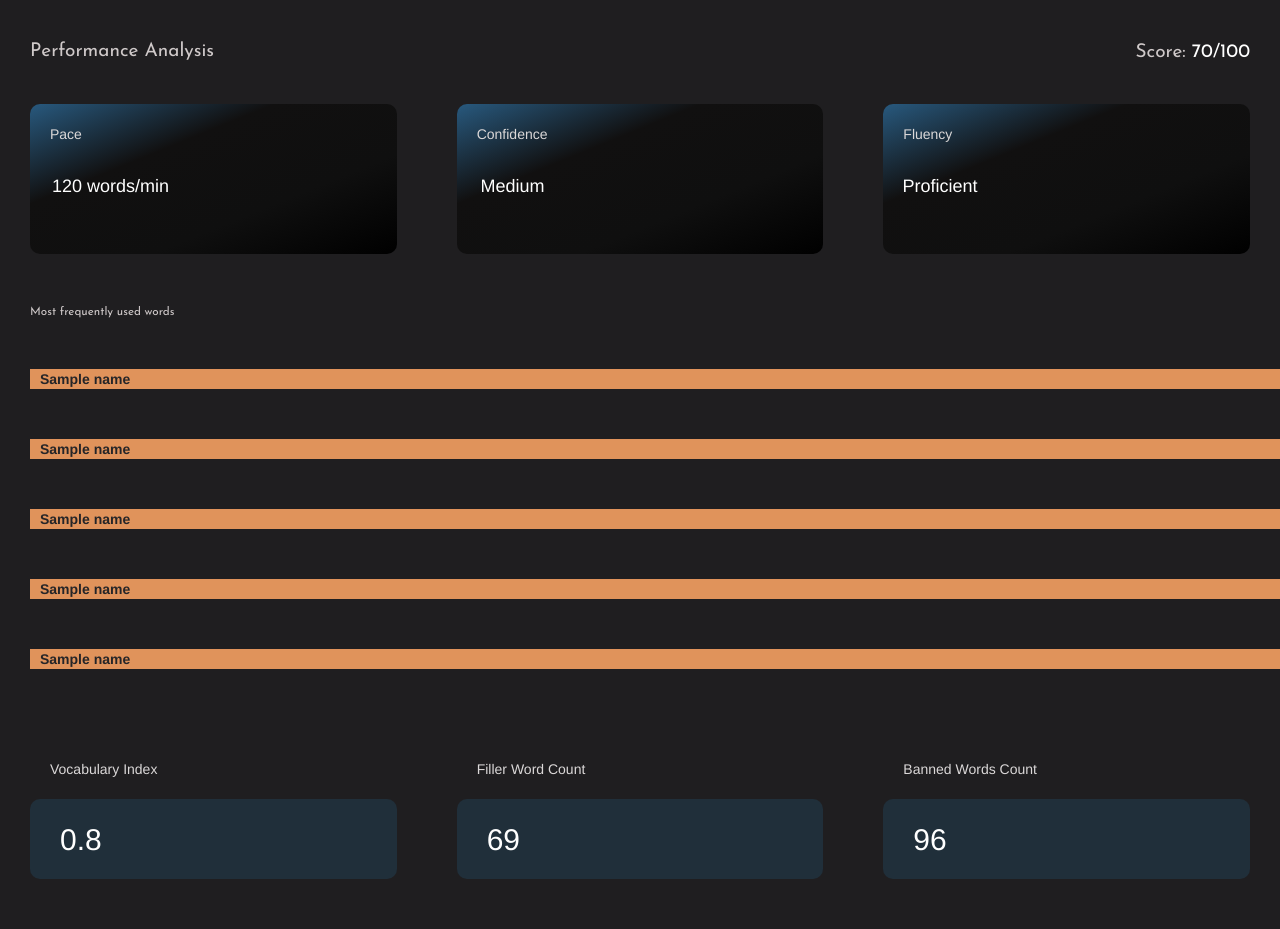
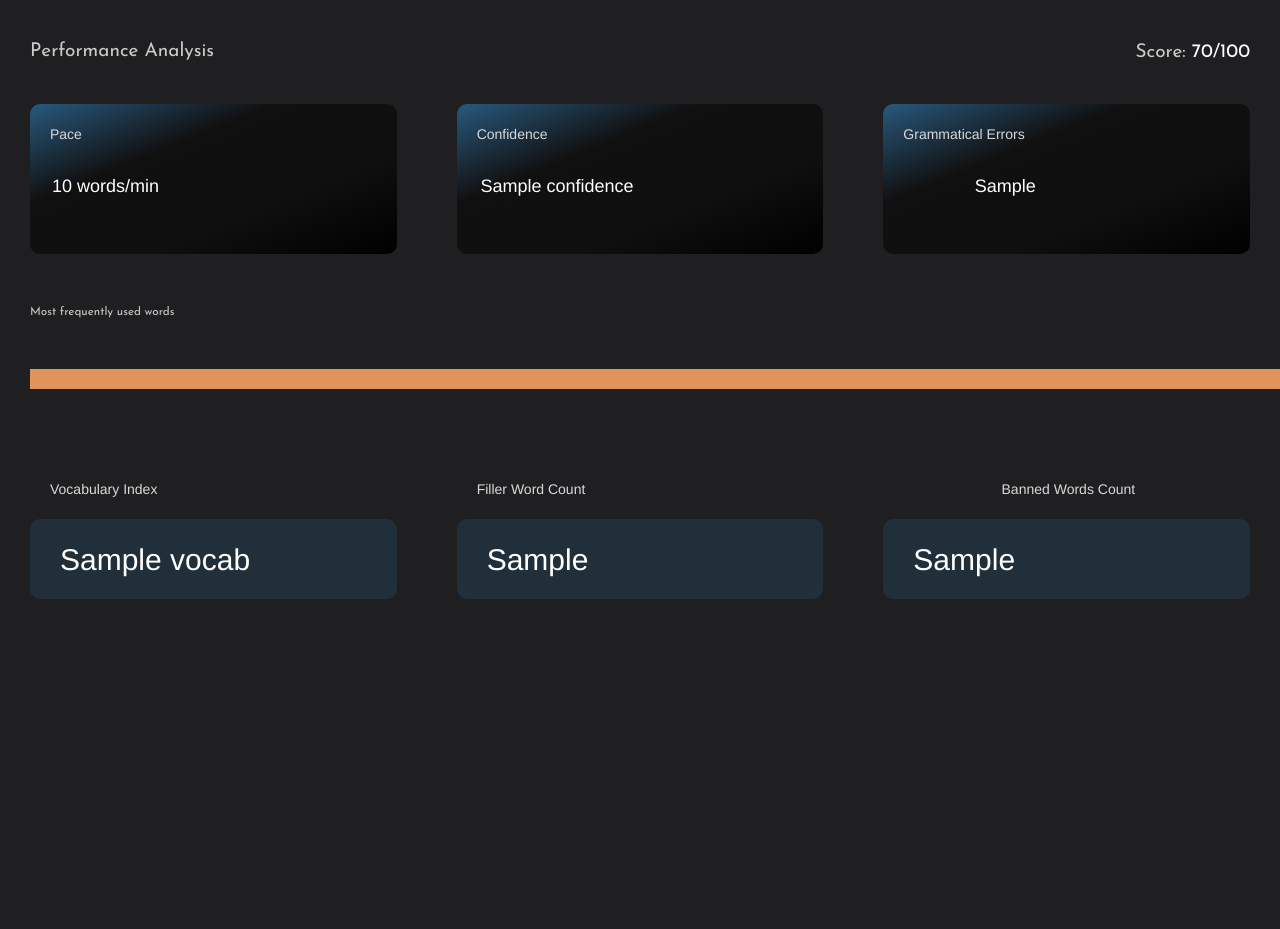
Before and after one commit to shrutixyz/gravitaction, a Flask app: template templates/analyse/analyse_results.html in a window 1280 px wide. Shown: the part 52-981 px from the top of the page. After the commit the page ends 651 px from the top, so only its background shows below. Run offline with Flask 2, Linux system fonts and the light colour scheme; the template is opened without the code that fills it: most values are stand-ins (such as "Sample title", 1, 10 or a date in 2020); parts of the project's set-up code (start-up, migrations or seed data) failed here and were passed over; some libraries are stand-ins or nearby versions.

Commit message:
add data to results page

```diff
--- a/analyse.py
+++ b/analyse.py
@@ -53,14 +53,13 @@ def pace(text, time):
     words = split_words(text)
     total_words = len(words)
 
-    limit = (total_words // time) * 60
+    limit = (total_words / time) * 60
 
     return limit
 
 
 def tone(text):
     pass
-
 
 def preprocess(text):
     #set stop words
@@ -111,7 +110,7 @@ def get_common_words(text):
                 vocab.append(word)
 
     numerator = len(vocab)
-
+    print(vocab)
     temp = split_words(text)
 
 
@@ -175,6 +174,9 @@ def most_frequently_words(text):
     ans = sorted(a.items(), key=lambda item: item[1])
     ans = ans[::-1]
 
+    if len(ans) > 5:
+        ans = ans[:5]
+
     return ans
 
 
--- a/app.py
+++ b/app.py
@@ -9,6 +9,7 @@ import os
 import glob
 from moviepy.editor import *
 from PIL import ImageEnhance
+from analyse import *
 
 percent = 10
 UPLOAD_FOLDER = 'uploadFile'
@@ -32,11 +33,10 @@ def test():
     return render_template('test2.html')
 
 @app.route('/enhance')
-
 def enhance():
     return render_template('enhance/enhance.html', message=message, percent = str(percent) + "%")
 
-@app.route('/analyse', methods = ['GET', 'POST'])
+@app.route('/analyse')
 def analyse():
     form = ""
     if request.method == 'POST':
@@ -47,18 +47,45 @@ def analyse():
         print(form, "made a req")
     return render_template('analyse/analyse.html', form = form)
 
+@app.route('/get_results', methods = ['POST'])
+def get_results():
+    form = request.form
+    transcriptResult = request.form.getlist('ans')[0]
+    clockResult = int(request.form.getlist('time')[0])
+    confidenceResult = request.form.getlist('confidence')[0]
+
+    paceResult = pace(transcriptResult, clockResult)
+    grammarResult = grammar_check(transcriptResult)
+    vocab = get_common_words(transcriptResult)
+    fillerList = get_filler(transcriptResult)
+    bannedLen= banned_words(transcriptResult)
+    fillerLen = len(fillerList)
+
+
+    frequent = most_frequently_words(transcriptResult)
+    print(frequent)
+
+    # print(transcriptResult, clockResult, confidenceResult ,"here")
+    # print(form, "made a req")
+
+    # freq = [('singing', 15), ('eloquent', 7), ("party", 5), ("samosa", 4), ("jalebi", 2)]
+    # first = str(freq[0][1]*90/freq[0][1])+ "%"
+    # second = str(freq[1][1]*90/freq[0][1])+ "%"
+    # third = str(freq[2][1]*90/freq[0][1])+ "%"
+    # fourth = str(freq[3][1]*90/freq[0][1])+ "%"
+    # fifth = str(freq[4][1]*90/freq[0][1]) + "%"
+    # frequency = [first, second, third, fourth, fifth]
+    # names = [str(freq[0][0]), str(freq[1][0]), str(freq[2][0]), str(freq[3][0]), str(freq[4][0])]
+    return render_template('analyse/analyse_results.html', confidence = confidenceResult, paceResult = paceResult, grammarList = grammarResult, grammarLen = len(grammarResult), fillerLen = fillerLen, vocab = vocab,bannedLen = bannedLen, frequent = frequent ,names=['a','b','c','d','e'])
+
+
+
+
 
 @app.route('/analyse_results')
 def analyse_results():
-    freq = [('singing', 15), ('eloquent', 7), ("party", 5), ("samosa", 4), ("jalebi", 2)]
-    first = str(freq[0][1]*90/freq[0][1])+ "%"
-    second = str(freq[1][1]*90/freq[0][1])+ "%"
-    third = str(freq[2][1]*90/freq[0][1])+ "%"
-    fourth = str(freq[3][1]*90/freq[0][1])+ "%"
-    fifth = str(freq[4][1]*90/freq[0][1]) + "%"
-    frequency = [first, second, third, fourth, fifth]
-    names = [str(freq[0][0]), str(freq[1][0]), str(freq[2][0]), str(freq[3][0]), str(freq[4][0])]
-    return render_template('analyse/analyse_results.html', names = names, frequency = frequency)
+
+    return render_template('analyse/analyse_results.html')
 
 @app.route('/enhance_results')
 def enhance_results():
--- a/static/analyse.js
+++ b/static/analyse.js
@@ -173,7 +173,7 @@ stopBtn.addEventListener('click', e => {
 
 
 submitBtn.addEventListener('click', e => {
-    e.preventDefault()
+
     const confidence = showResults()
     resultTranscript.value = transcriptInput.textContent;
 
@@ -187,5 +187,5 @@ submitBtn.addEventListener('click', e => {
     resultConfidence.value = confidence;
 
 
-    console.log(resultConfidence.value)
+    // console.log(resultConfidence.value)
 })
--- a/static/styles.css
+++ b/static/styles.css
@@ -160,7 +160,7 @@ hr {
     overflow-y: scroll;
 }
 
-#transcript-result, #clock-result {
+#transcript-result, #clock-result, #confidence-result {
     visibility: hidden;
 }
 
--- a/templates/analyse/analyse.html
+++ b/templates/analyse/analyse.html
@@ -67,7 +67,7 @@
                 <div class="subtitle">
 
                 </div>
-                <form action="{{ url_for('analyse') }}" method="POST">
+                <form action="{{ url_for('get_results') }}" method="POST">
                     <input type="text" name="ans" id="transcript-result">
                     <input type="text" name="time" id="clock-result">
                     <input type="text" name="confidence" id="confidence-result">
--- a/templates/analyse/analyse_results.html
+++ b/templates/analyse/analyse_results.html
@@ -85,25 +85,8 @@ align-self: center;
           /* width: 90%; */
           background-color: #E0935B;
         }
-        .first{
-          width: {{frequency[0]}};
-        }
-        .second{
-          width: {{frequency[1]}};
-        }
-        .third{
-          /* width: 70%;
-           */
-           width: {{frequency[2]}};
-        }
-        .fourth{
-          /* width: 60%; */
-          width: {{frequency[3]}}
-        }
-        .fifth{
-          width: {{frequency[4]}};
-          /* width: 50%; */
-        }
+
+
         .graph-text{
           font-weight: bold;
           margin-left: 1rem;
@@ -114,8 +97,9 @@ align-self: center;
     <h1 style="margin-left: 3rem;">Performance Analysis</h1>
     <h1 style="float: right; margin-right: 3rem; margin-top: -3rem;">Score: <span style="color: white;">70/100</span></h1>
     <center><div class="flex-container">
-        <div><p class="ptop" >Pace</p> <br><p class="pbottom">120 words/min</p></div>
-        <div><p class="ptop">Confidence</p> <br><p class="pbottom" style="margin-left: -6.7rem;">Medium</p></div><div><p class="ptop">Fluency</p> <br><p class="pbottom" style="margin-left: -5rem;">Proficient</p></div>
+        <div><p class="ptop" >Pace</p> <br><p class="pbottom">{{paceResult}} words/min</p></div>
+        <div><p class="ptop">Confidence</p> <br><p class="pbottom" style="margin-left: -6.7rem;">{{ confidence }}</p></div>
+        <div><p class="ptop">Grammatical Errors</p> <br><p class="pbottom" style="margin-left: -5rem;">{{ grammarLen }}</p></div>
       </div></center>
       <br><br>
       <h1 style="margin-left: 3rem; font-size: smaller;">Most frequently used words</h1>
@@ -123,29 +107,64 @@ align-self: center;
         <link href="https://fonts.googleapis.com/css?family=Lato:400,700" rel="stylesheet">
 
 <div class="graph">
-<div class="first common">
+<!-- <div class="first common">
   <p class="graph-text">{{names[0]}}</p>
+</div> -->
+<div class="second common">
+  <!-- <p class="graph-text">{{names[1]}}</p> -->
 </div>
-<div class="second common">
-  <p class="graph-text">{{names[1]}}</p>
-</div>
-<div class="third common"><p class="graph-text">{{names[2]}}</p></div>
-<div class="fourth common"><p class="graph-text">{{names[3]}}</p></div>
-<div class="fifth common"><p class="graph-text">{{names[4]}}</p></div>
+<!-- <div class="third common"><p class="graph-text">{{names[2]}}</p></div> -->
+<!-- <div class="fourth common"><p class="graph-text">{{names[3]}}</p></div> -->
+<!-- <div class="fifth common"><p class="graph-text">{{names[4]}}</p></div> -->
 </div>
       </div>
       <br><br>
-      <center><div class="flex-container2">
-        <div><p class="ptop">Vocabulary Index</p><br>
-        <div class="inside"><p style="color: white; font-size: 3rem; float: left; margin-top: 2rem; margin-left: 3rem;">0.8</p></div>
+      <center>
+        <div class="flex-container2">
+          <div>
+            <p class="ptop">Vocabulary Index</p><br>
+            <div class="inside">
+              <p style="color: white; font-size: 3rem; float: left; margin-top: 2rem; margin-left: 3rem;">{{vocab}}</p>
             </div>
-        <div><p class="ptop">Filler Word Count</p><br>
-          <div class="inside"><p style="color: white; font-size: 3rem; float: left; margin-top: 2rem; margin-left: 3rem;">69</p></div>
           </div>
-          <div><p class="ptop">Banned Words Count</p><br>
-            <div class="inside"><p style="color: white; font-size: 3rem; float: left; margin-top: 2rem; margin-left: 3rem;">96</p></div>
+          <div>
+            <p class="ptop">Filler Word Count</p><br>
+            <div class="inside"><p style="color: white; font-size: 3rem; float: left; margin-top: 2rem; margin-left: 3rem;">{{fillerLen}}</p></div>
           </div>
-      </div></center>
+          <div>
+            <p class="ptop" style="width: 90%;">Banned Words Count</p><br>
+            <div class="inside"><p style="color: white; font-size: 3rem; float: left; margin-top: 2rem; margin-left: 3rem;">{{ bannedLen }}</p></div>
+            </div>
+          </div>
+       </center>
       <br><br><br>
 </body>
+<script>
+  const graphDiv = document.querySelector('.graph')
+  const ref = ['first', 'second', 'third', 'fourth', 'fifth']
+  var f = {{ frequent | tojson }}
+  let w;
+  let maxf = f[0][1]
+  let innerGraph = ""
+  f.map((element, index) => {
+    w = element[1] * 90 / maxf
+    innerGraph += `
+    <div class="${ref[index]} common" style="width: ${w}%;">
+      <p class="graph-text">${element[0]}</p>
+    </div>
+
+
+    `
+  })
+
+  graphDiv.innerHTML = innerGraph;
+
+
+
+
+
+</script>
+
+
+
 </html>
--- a/templates/enhance/enhance_results.html
+++ b/templates/enhance/enhance_results.html
@@ -53,7 +53,7 @@
 
 .img-comp-img img {
   display:block;
-  vertical-align:middle;
+  vertical-align : middle;
 }
 
 .img-comp-slider {
```
Lines whose indentation alone changed are shown as unchanged.
